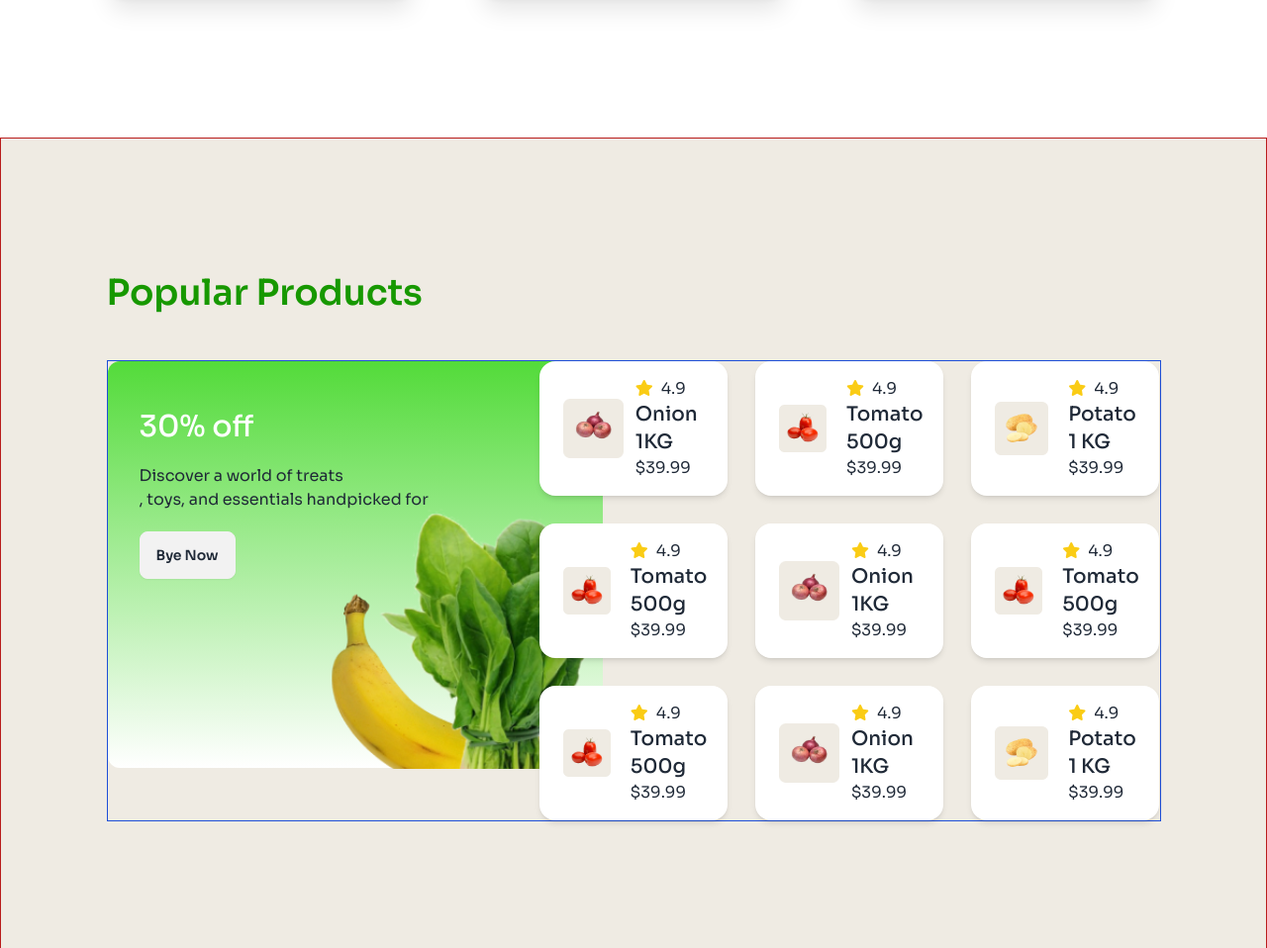
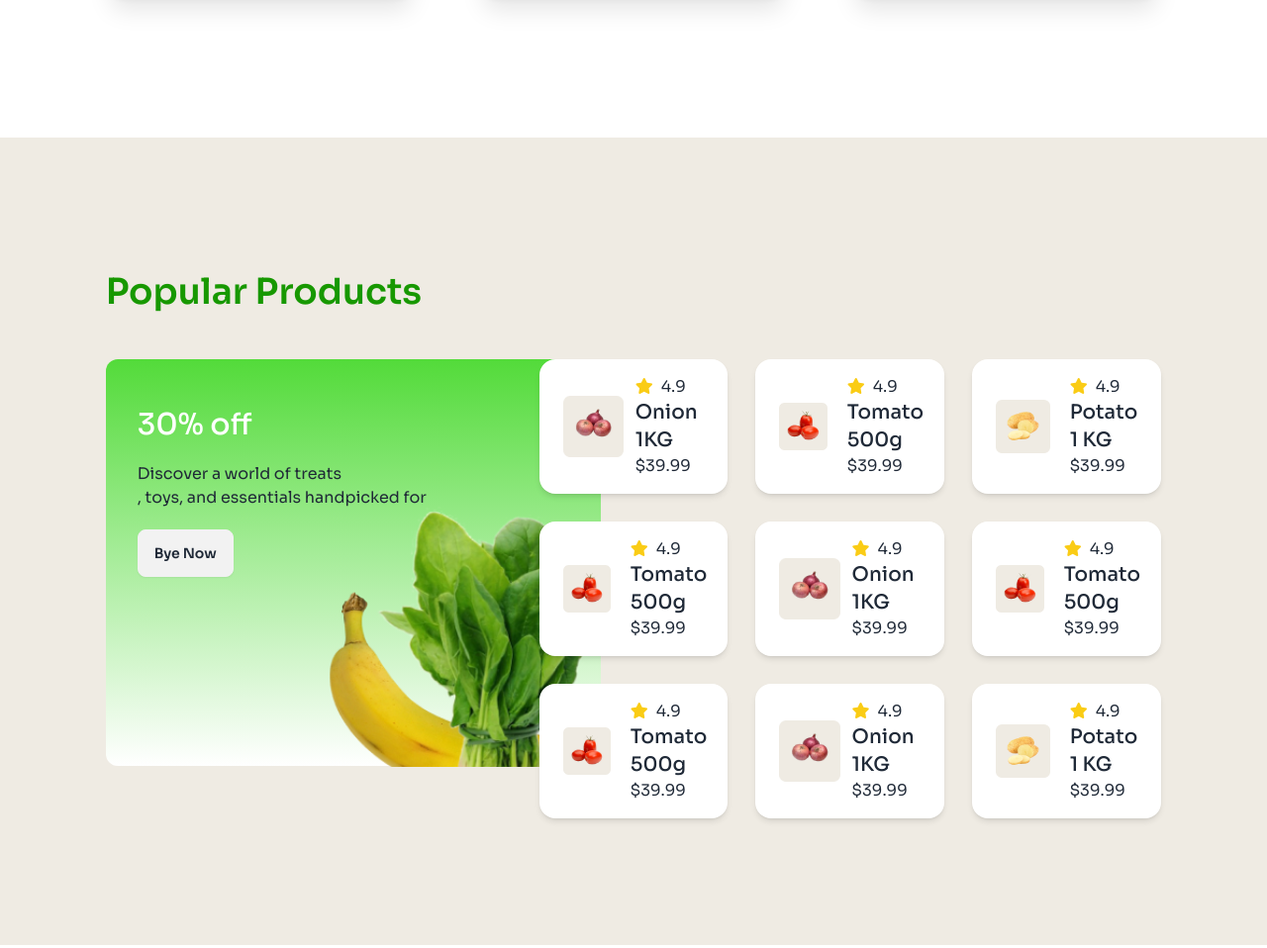
Before and after one commit to SaymaShipra/A3-Nature-s-Platter, a plain HTML site: page index.html in a window 1280 px wide. Shown: the part 1940-2898 px from the top of the page at 99% size. Drawn offline with nearby package versions, Linux system fonts and the light colour scheme.

```diff
--- a/index.html
+++ b/index.html
@@ -211,16 +211,14 @@
 
       <!-- popular products section  -->
 
-      <section
-        class="mb-40 mt-36 bg-[#EFEBE3] border border-red-700 box-border"
-      >
+      <section class="mb-40 mt-36 bg-[#EFEBE3]">
         <div class="lg:w-10/12 lg:mx-auto pt-2 pb-32">
           <h3 class="text-4xl font-semibold text-[#179800] mb-12 mt-32">
             Popular Products
           </h3>
 
           <div
-            class="grid grid-cols-2 lg:grid-cols-5 lg:grid-rows-3 gap-3 lg:gap-7 border border-blue-700"
+            class="grid grid-cols-2 lg:grid-cols-5 lg:grid-rows-3 gap-3 lg:gap-7"
           >
             <div
               class="col-span-2 lg:row-span-3 lg:col-span-2 w-[352px] mx-auto h-[411px] lg:w-[500px] lg:mx-0 bg-no-repeat relative bg-right-bottom bg rounded-xl bg-gradient-to-b from-[#53DB3A] to-white md:w-full"
```
